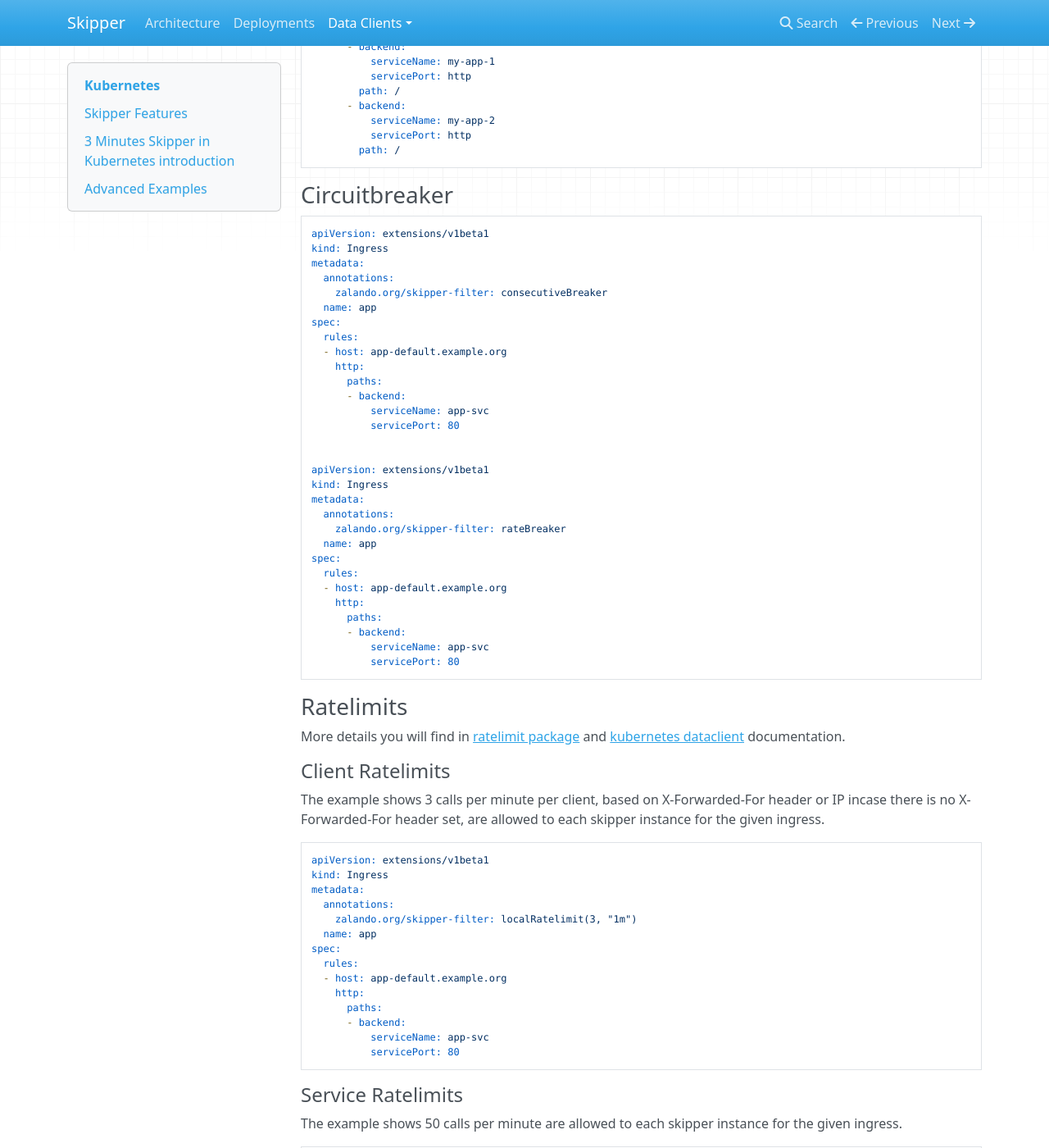
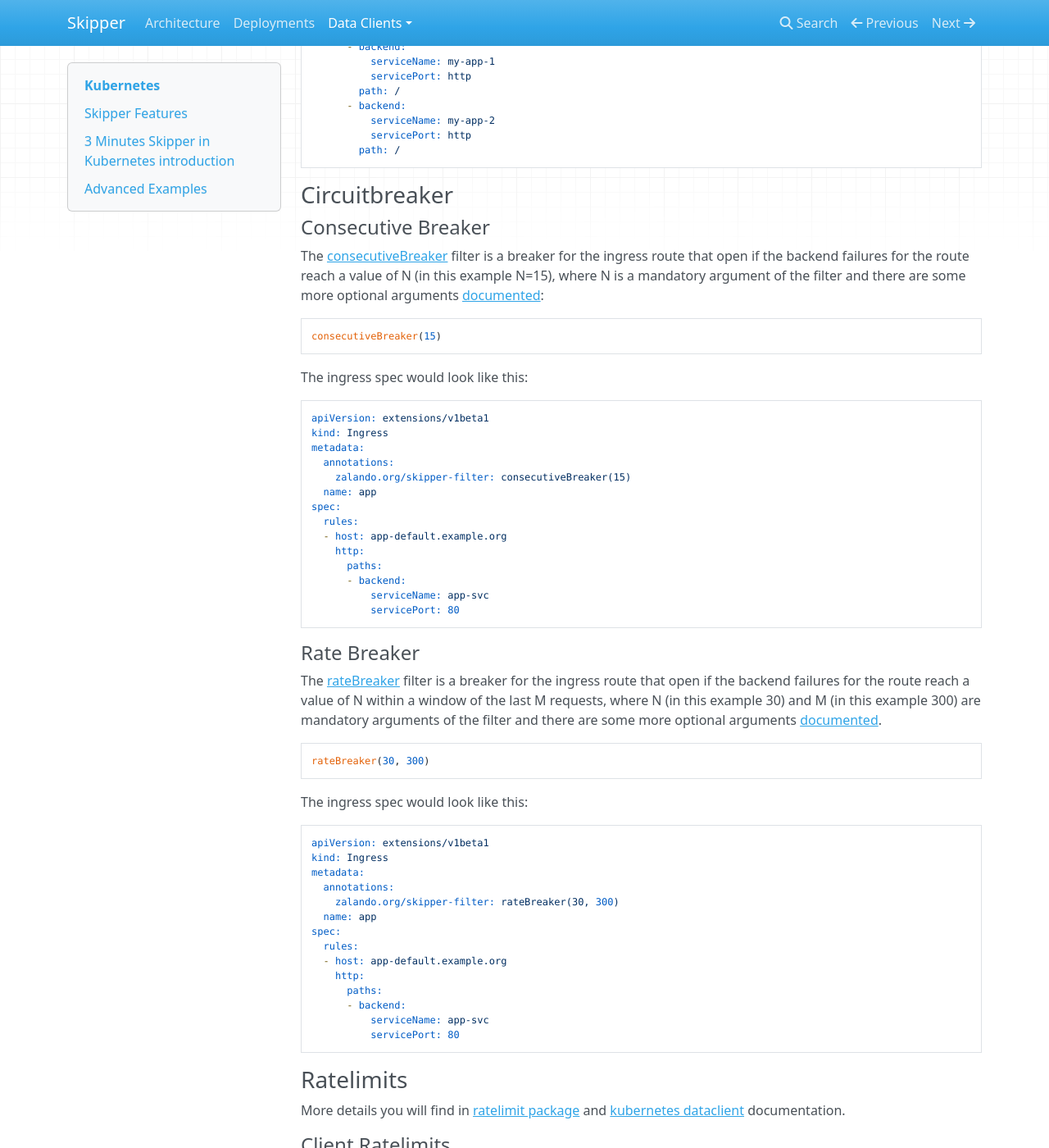
Before and after one commit to zalando/skipper, an MkDocs documentation site: the page built from docs/dataclients/kubernetes.md, in a window 1280 px wide and 1400 px high, scrolled down 4548 px. Shown: the whole window at 82% size. Built offline with MkDocs 1.6.1, drawn with Linux system fonts in a browser that asks for light colours; nearby versions of some CDN libraries; old or Windows-style settings are respelled for this version of MkDocs.

Commit message:
fix breaker examples

```diff
--- a/docs/dataclients/kubernetes.md
+++ b/docs/dataclients/kubernetes.md
@@ -244,12 +244,23 @@ and **my-app-2** will get **20%** of the traffic:
 
 ### Circuitbreaker
 
+#### Consecutive Breaker
+
+The [consecutiveBreaker](https://godoc.org/github.com/zalando/skipper/filters/circuit#NewConsecutiveBreaker)
+filter is a breaker for the ingress route that open if the backend failures
+for the route reach a value of N (in this example N=15), where N is a
+mandatory argument of the filter and there are some more optional arguments
+[documented](https://godoc.org/github.com/zalando/skipper/filters/circuit#NewConsecutiveBreaker):
+
+    consecutiveBreaker(15)
+
+The ingress spec would look like this:
 
     apiVersion: extensions/v1beta1
     kind: Ingress
     metadata:
       annotations:
-        zalando.org/skipper-filter: consecutiveBreaker
+        zalando.org/skipper-filter: consecutiveBreaker(15)
       name: app
     spec:
       rules:
@@ -260,12 +271,24 @@ and **my-app-2** will get **20%** of the traffic:
               serviceName: app-svc
               servicePort: 80
 
+#### Rate Breaker
+
+The [rateBreaker](https://godoc.org/github.com/zalando/skipper/filters/circuit#NewRateBreaker)
+filter is a breaker for the ingress route that open if the backend
+failures for the route reach a value of N within a window of the last
+M requests, where N (in this example 30) and M (in this example 300)
+are mandatory arguments of the filter and there are some more optional arguments
+[documented](https://godoc.org/github.com/zalando/skipper/filters/circuit#NewRateBreaker).
+
+    rateBreaker(30, 300)
+
+The ingress spec would look like this:
 
     apiVersion: extensions/v1beta1
     kind: Ingress
     metadata:
       annotations:
-        zalando.org/skipper-filter: rateBreaker
+        zalando.org/skipper-filter: rateBreaker(30, 300)
       name: app
     spec:
       rules:
@@ -275,7 +298,6 @@ and **my-app-2** will get **20%** of the traffic:
           - backend:
               serviceName: app-svc
               servicePort: 80
-
 
 
 ### Ratelimits
```
